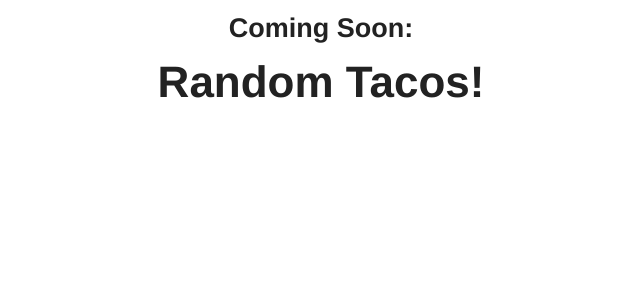
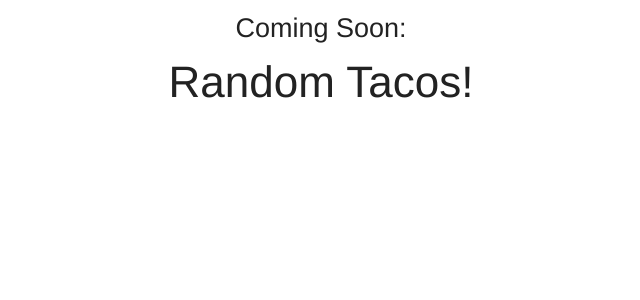
Before and after one commit to evz/tacofancy-api, a Flask app: template templates/index.html in a window 1280 px wide. Shown: the top 300 px of the page, without its empty margins (319-959 px from the left). Run offline with Flask 2, Linux system fonts and the light colour scheme; the template is opened without the code that fills it, so the values that code supplies are empty.

Commit message:
Tidied up teaser on front

```diff
--- a/templates/index.html
+++ b/templates/index.html
@@ -17,8 +17,8 @@
     <body>
         <div class="row">
             <div id="main-content" class="twelve columns">
-                <h3>Coming Soon:</h3>
-                <h1>Random Tacos!</h1>
+                <h3 class="light">Coming Soon:</h3>
+                <h1 class="light">Random Tacos!</h1>
             </div>
         </div>
         <script type="application/javascript" src="{{ url_for('static', filename='foundation/javascripts/foundation.min.js') }}"></script>
```
